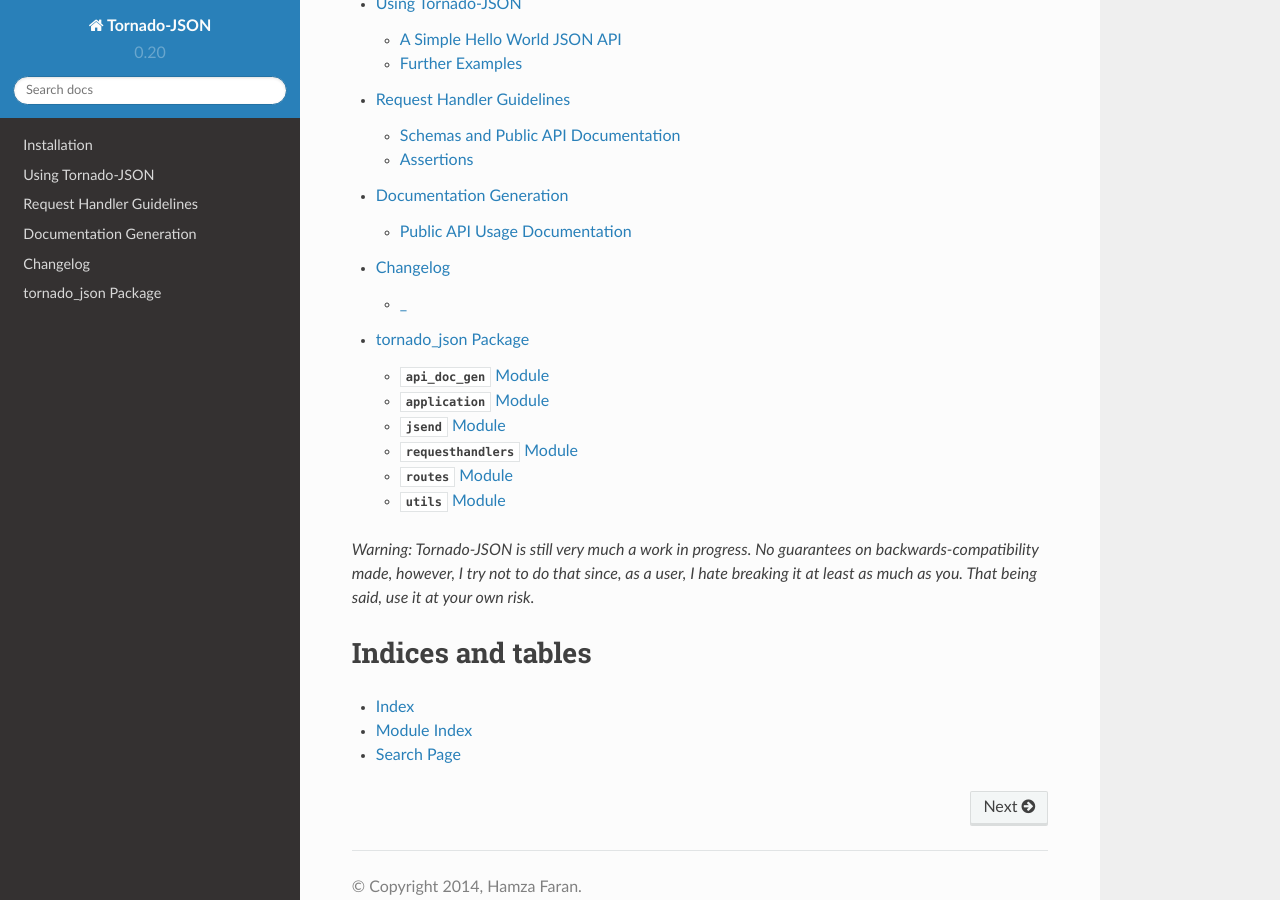
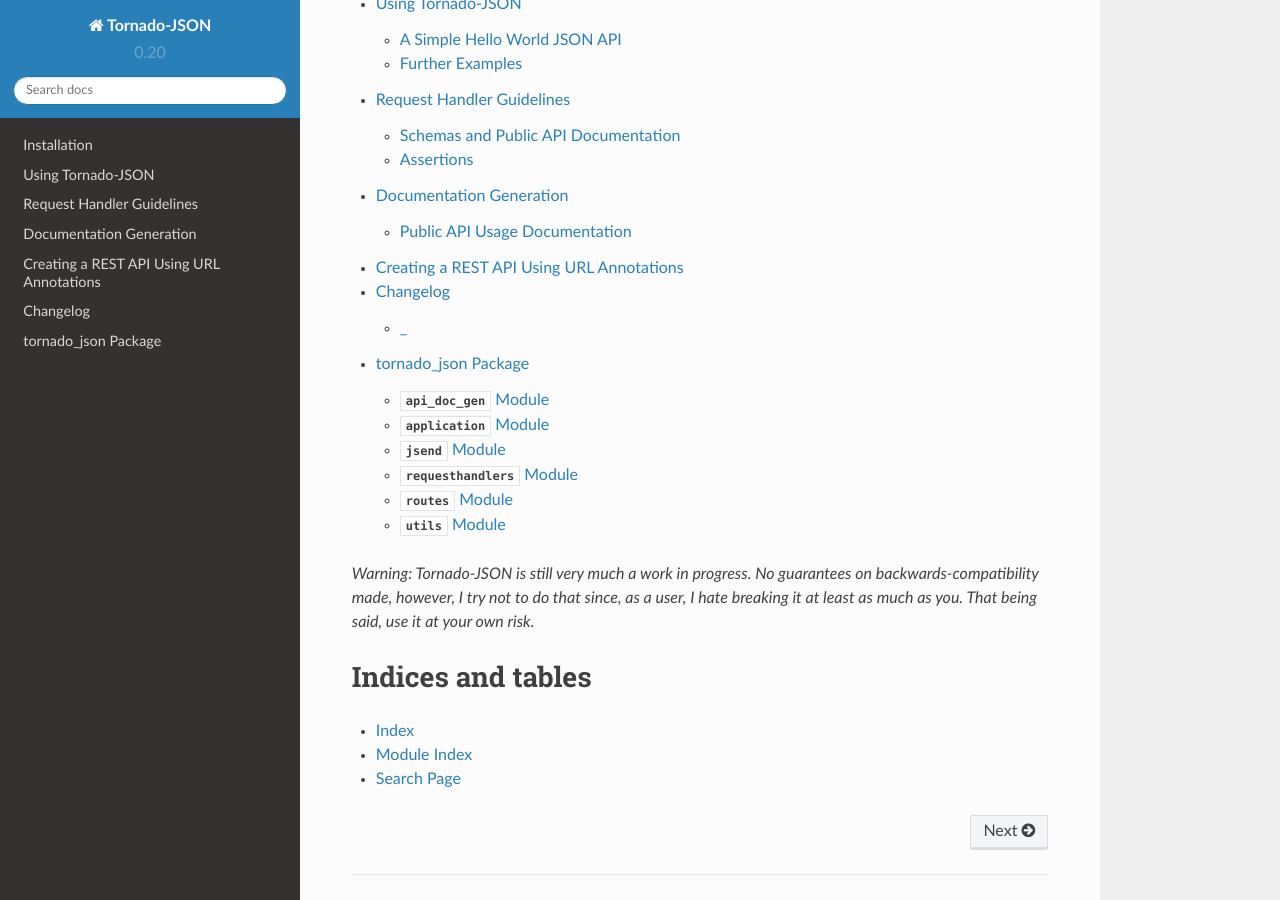
Before and after one commit to hfaran/Tornado-JSON, a Sphinx documentation site: the page built from docs/index.rst, in a window 1280 px wide and 900 px high, scrolled down 530 px. Built offline with Sphinx 7.4.7 and the Read the Docs theme 2.0.0, drawn with Linux system fonts in a browser that asks for light colours; some of the changed lines change nothing that is shown.

Commit message:
Add documentation for URL annotations

```diff
--- a/docs/index.rst
+++ b/docs/index.rst
@@ -32,6 +32,7 @@
    using_tornado_json
    requesthandler_guidelines
    docgen
+   restapi
    changelog
    tornado_json
 
--- /dev/null
+++ b/docs/restapi.rst
@@ -0,0 +1,16 @@
+Creating a REST API Using URL Annotations
+=========================================
+
+You may have noticed that the automatic URL generation
+is meant to be quick and easy-to-use for simple cases (creating an
+API in 15 minutes kind of thing).
+
+It is more powerful though, however, as you can customize it
+to get the URLs for RequestHandlers how you want without
+having to make additions to output from ``routes.get_routes``
+yourself. This is done through the use of "URL annotations".
+``APIHandler`` and ``ViewHandler`` have two "magic" attributes
+(``__urls__`` and ``__url_names__``) that allow you to define custom routes right in the handler
+body. See relevant documentation in the
+`REST API <https://github.com/hfaran/Tornado-JSON/blob/master/demos/rest_api/cars/api/__init__.py>`__
+example in the demos.
```
